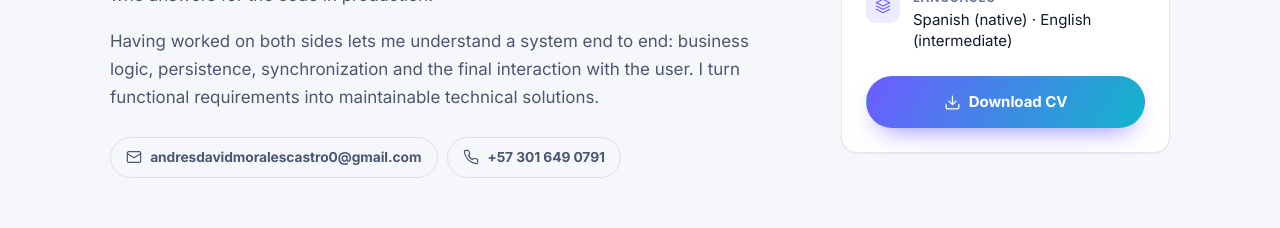
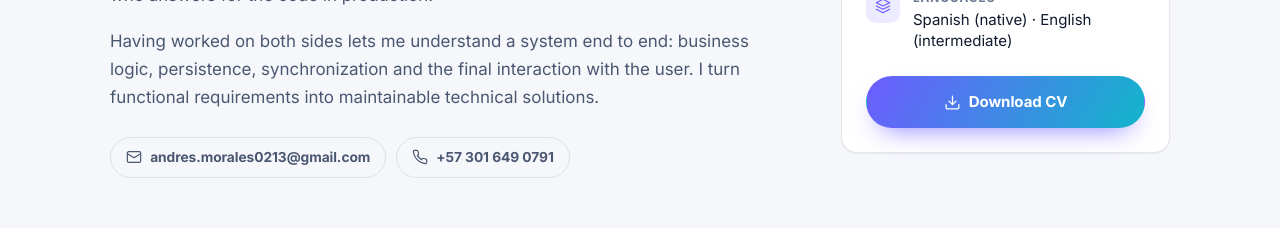
Before and after one commit to AndrewsMorales/portafolioAndresV2, a React (Vite) app: page / in a window 1280 px wide. Shown: the part 1620-1848 px from the top of the page. Built offline with nearby package versions, Linux system fonts and the light colour scheme.

Commit message:
Actualizacion de  mi correo electronico al actual

```diff
--- a/public/cv/en.html
+++ b/public/cv/en.html
@@ -14,7 +14,7 @@
         <div class="head__contact">
           <span>Bogotá D.C., Colombia — remote</span>
           <span>+57 301 649 0791</span>
-          <span>andresdavidmoralescastro0@gmail.com</span>
+          <span>andres.morales0213@gmail.com</span>
           <span>linkedin.com/in/andres-david-morales-castro-54b12715a</span>
           <span>github.com/AndrewsMorales</span>
           <span>Spanish (native) · English (intermediate)</span>
--- a/public/cv/es.html
+++ b/public/cv/es.html
@@ -14,7 +14,7 @@
         <div class="head__contact">
           <span>Bogotá D.C., Colombia — remoto</span>
           <span>+57 301 649 0791</span>
-          <span>andresdavidmoralescastro0@gmail.com</span>
+          <span>andres.morales0213@gmail.com</span>
           <span>linkedin.com/in/andres-david-morales-castro-54b12715a</span>
           <span>github.com/AndrewsMorales</span>
           <span>Español (nativo) · Inglés (intermedio)</span>
--- a/src/data/profile.ts
+++ b/src/data/profile.ts
@@ -20,7 +20,7 @@ export const profile = {
   fullName: 'Andrés David Morales Castro',
   initials: 'AM',
   location: 'Bogotá D.C., Colombia',
-  email: 'andresdavidmoralescastro0@gmail.com',
+  email: 'andres.morales0213@gmail.com',
   phone: '+57 301 649 0791',
   phoneRaw: '573016490791',
   photo: '/images/andres-morales.webp',
```
